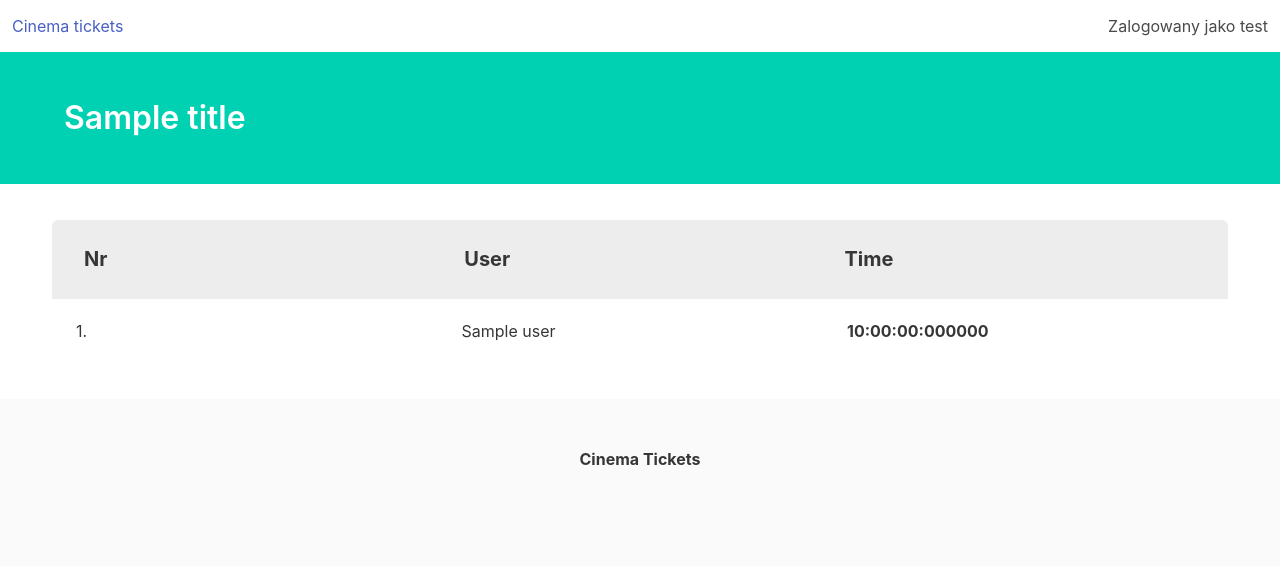
After one commit to eplightning/cinema-tickets, a Flask app: template cinema_tickets/templates/session.html in a window 1280 px wide. The commit adds this page. Shown: the top 566 px of the page. Run offline with Flask 2, Linux system fonts and the light colour scheme; the template is opened without the code that fills it: most values are stand-ins (such as "Sample title", 1, 10 or a date in 2020); some libraries are stand-ins or nearby versions.

Commit message:
Listing of tickets

```diff
--- a/cinema_tickets/templates/layout.html
+++ b/cinema_tickets/templates/layout.html
@@ -29,7 +29,11 @@
     <div class="hero-body">
       <div class="container">
         <h1 class="title">
-          Movies
+          {% if title is not none %}
+            {{title}}
+          {% else %}
+            Movies
+          {%endif %}
         </h1>
       </div>
     </div>
--- /dev/null
+++ b/cinema_tickets/templates/session.html
@@ -0,0 +1,20 @@
+{% extends 'layout.html' %} {% block body %}
+<div class="panel-heading columns is-multiline">
+    <span class="column">Nr</span>
+    &nbsp;
+    <span class="column">User</span>
+    &nbsp;
+    <span class="column">Time</span>
+</div>
+{% for ticket in tickets %}
+<div class="panel-block columns is-multiline">
+    <span class="column">{{ loop.index }}.</span>
+    &nbsp;
+    <span class="column">{{ ticket.user }}</span>
+    &nbsp;
+    <time class="column" datetime="">
+        <strong>{{ ticket.timestamp.time().strftime('%H:%M:%S:%f') }}</strong>
+    </time>
+</div>
+{% endfor %}
+{% endblock %}
--- a/cinema_tickets/views.py
+++ b/cinema_tickets/views.py
@@ -36,4 +36,7 @@ def movie_cover(id):
 
 @app.route('/tickets/<uuid:id>')
 def show_tickets(id):
-    return ''
+    tickets = get_tickets(id)
+    print(list(tickets))
+
+    return render_template('session.html', tickets=tickets, title='Session')
```
Also changed, not shown: cinema_tickets/queries.py (+10 -0 lines).
